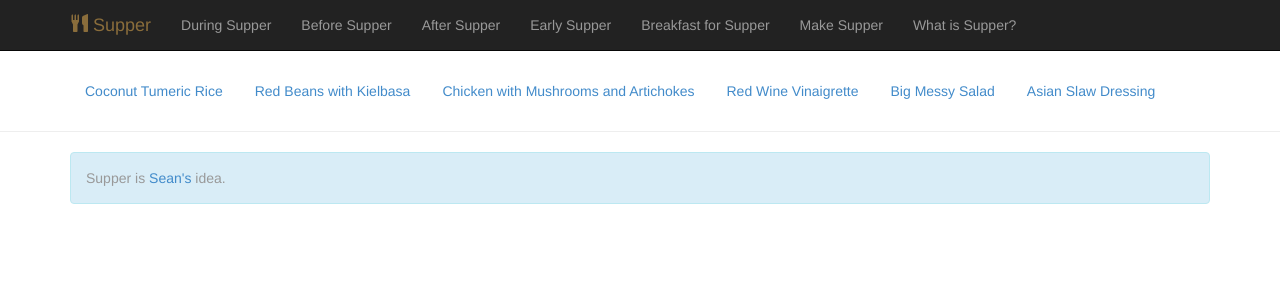
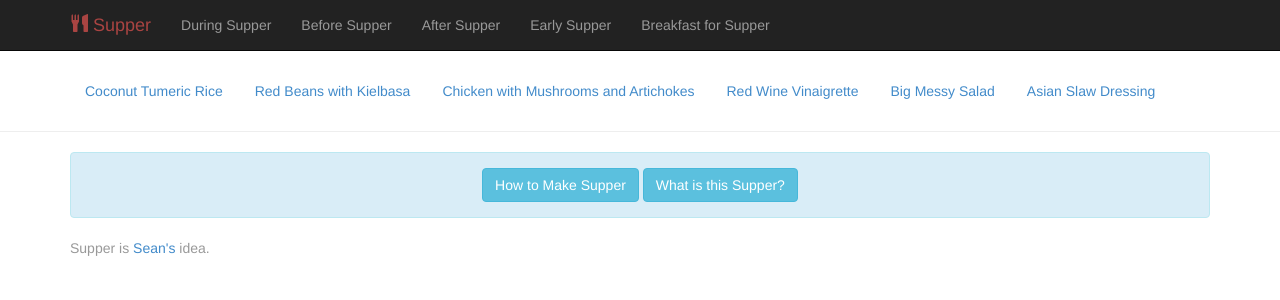
Before and after one commit to seangirard/supper, a Jekyll site: the page built from index.md, in a window 1280 px wide. Shown: the top 300 px of the page. Built offline with Jekyll 4.4.1, drawn with Linux system fonts in a browser that asks for light colours; nearby versions of some CDN libraries.

Commit message:
masthead and footer

```diff
--- a/_layouts/default.html
+++ b/_layouts/default.html
@@ -37,8 +37,8 @@
             <span class="icon-bar"></span>
           </button>
           <a class="navbar-brand" href="{{ site.baseurl }}/">
-            <i class="glyphicon glyphicon-cutlery text-warning"></i>
-            <span class="text-warning">Supper</span>
+           	  <i class="glyphicon glyphicon-cutlery text-danger"></i>
+            	  <span class="text-danger">Supper</span>
           </a>
         </div>
         <div class="collapse navbar-collapse">
@@ -48,8 +48,6 @@
             <li class=""><a href="{{ site.baseurl }}/">After Supper</a></li>
             <li class=""><a href="{{ site.baseurl }}/">Early Supper</a></li>
             <li class=""><a href="{{ site.baseurl }}/">Breakfast for Supper</a></li>
-            <li class=""><a href="{{ site.baseurl }}/">Make Supper</a></li>
-            <li class=""><a href="{{ site.baseurl }}/about/">What is Supper?</a></li>
           </ul>
         </div><!--/.nav-collapse -->
       </div>
@@ -69,10 +67,13 @@
 
     <hr>
     <div class="container">
-    	<div class="alert alert-info">
-    	<p class="text-muted">
+    	<div class="alert alert-info text-center">
+    		<a class="btn btn-info" href="{{ site.baseurl }}/">How to Make Supper</a>
+    		<a class="btn btn-info" href="{{ site.baseurl }}/about/">What is this Supper?</a>
+    	</div>
+	<p class="text-muted">
     		Supper is <a href="http://github.com/seangirard">Sean's</a> idea.
-    	</div>
+    	</p>
     	</div>
     </div>
 
```
